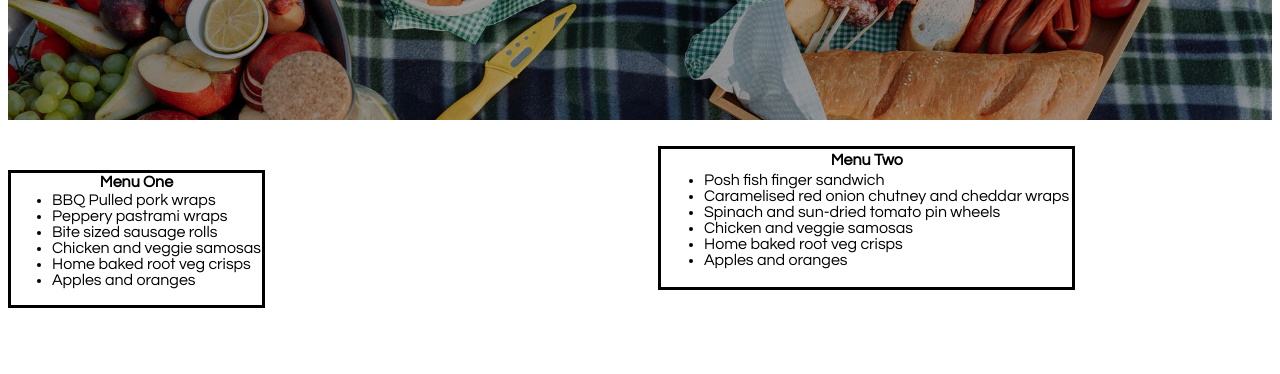
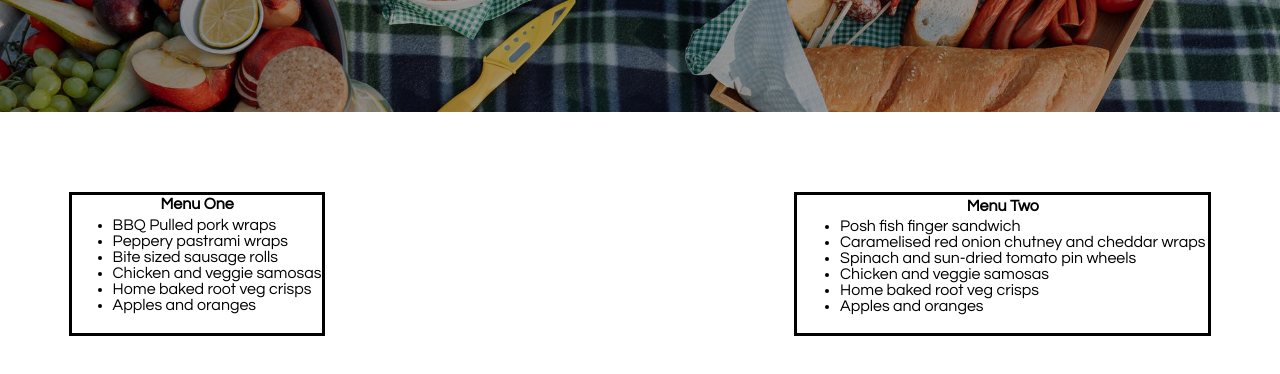
Before and after one commit to Bethashcroft/picnichamper, a plain HTML site: page menu.html in a window 1280 px wide. Shown: the part 270-644 px from the top of the page. Drawn offline with Linux system fonts and the light colour scheme.

Commit message:
edited the banner and spaced the menus

```diff
--- a/menu.html
+++ b/menu.html
@@ -6,7 +6,7 @@
     <title>Menu</title>
     <link rel="stylesheet" href="picnic.css" />
   </head>
-  <body>
+  <body id="body">
     <header>
       <nav id="navibar1">
         <a href="picnichamper.html">Home</a>
@@ -31,7 +31,7 @@
       <h2 id="menutitle">The Menu</h2>
     </section>
     <article>
-      <section>
+      <section id="menus">
         <table id="menuone">
           <tr>
             <th id="menu1title">Menu One</th>
@@ -49,8 +49,6 @@
             </td>
           </tbody>
         </table>
-      </section>
-      <section>
         <table id="menutwo">
           <tr>
             <th>Menu Two</th>
--- a/picnic.css
+++ b/picnic.css
@@ -64,6 +64,13 @@ a {
   font-size: xx-large;
 }
 
+#menus {
+  display: flex;
+  justify-content: space-evenly;
+  padding-top: 5em;
+  gap: 25em;
+}
+
 #menu1title {
   border-bottom: 0em;
   width: 100%;
@@ -71,22 +78,19 @@ a {
 }
 
 #menuone {
-  margin-top: 50px;
   font-family: Century Gothic;
   color: black;
   border-style: solid;
   border-color: black;
   border-collapse: collapse;
-  justify-content: center;
-  align-items: center;
 }
 
 #menutwo {
   font-family: Century Gothic;
   border-style: solid;
   border-color: black;
-  margin-left: 650px;
-  margin-top: -162px;
-  justify-content: center;
-  align-items: center;
 }
+
+#body {
+  margin: 0;
+}
```
Also changed, not shown: about.html (+1 -1 lines), contactus.html (+1 -1 lines), picnichamper.html (+1 -1 lines).
